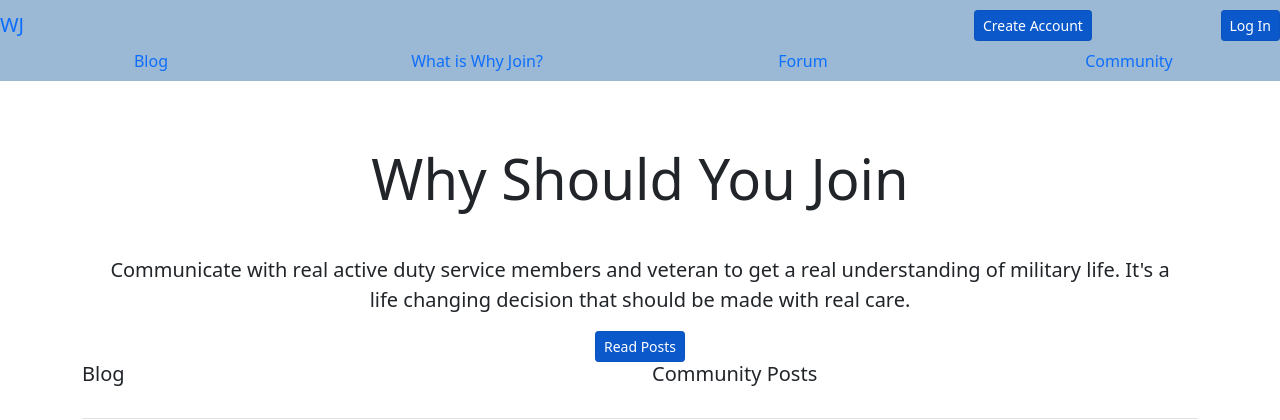
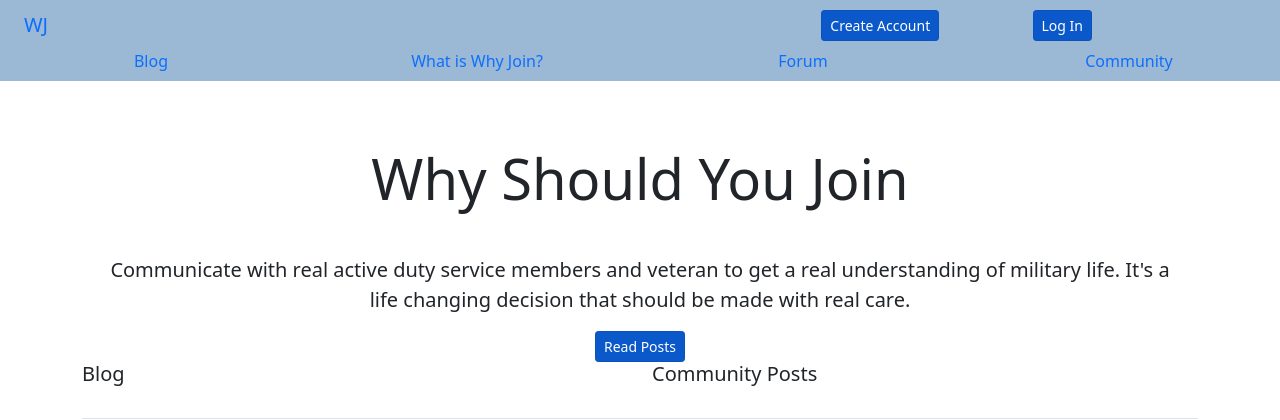
Before and after one commit to kghudgens/WhyJoin, a Django app: page / in a window 1280 px wide. Shown: the top 420 px of the page. Run offline with Django 3.2, Linux system fonts and the light colour scheme; data that the repository does not hold is empty; some libraries are stand-ins or nearby versions.

Commit message:
added spacing in the navbar

```diff
--- a/whyjoin/hub/templates/hub/base.html
+++ b/whyjoin/hub/templates/hub/base.html
@@ -22,7 +22,7 @@
 <!-- Holder div of the navbar components -->
     <div class="cerulean">
       <!-- Beginning of first row -->
-      <div class="row padding">
+      <div class="container row padding">
         <!-- Brand WJ link -->
         <div class="col-8">
           <a class="navbar-brand" href="{% url 'index' %}">WJ</a>
```
